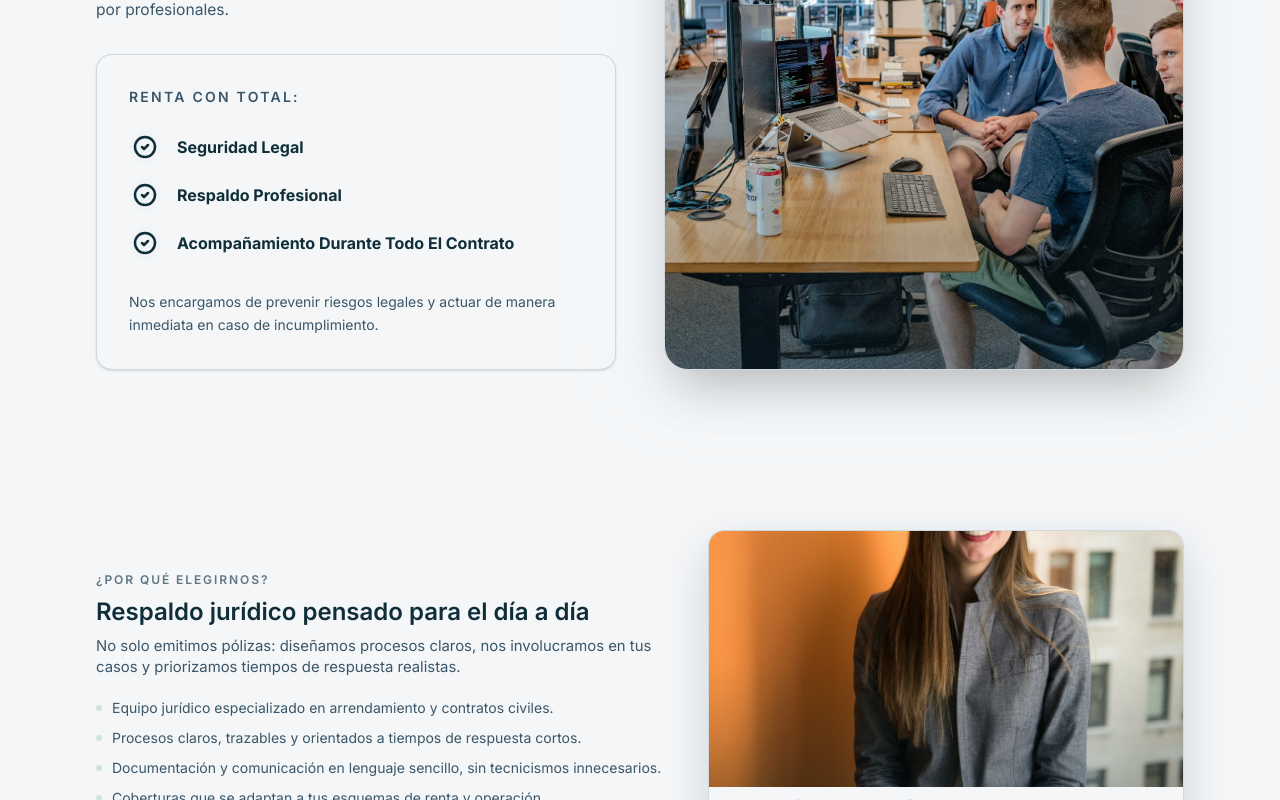
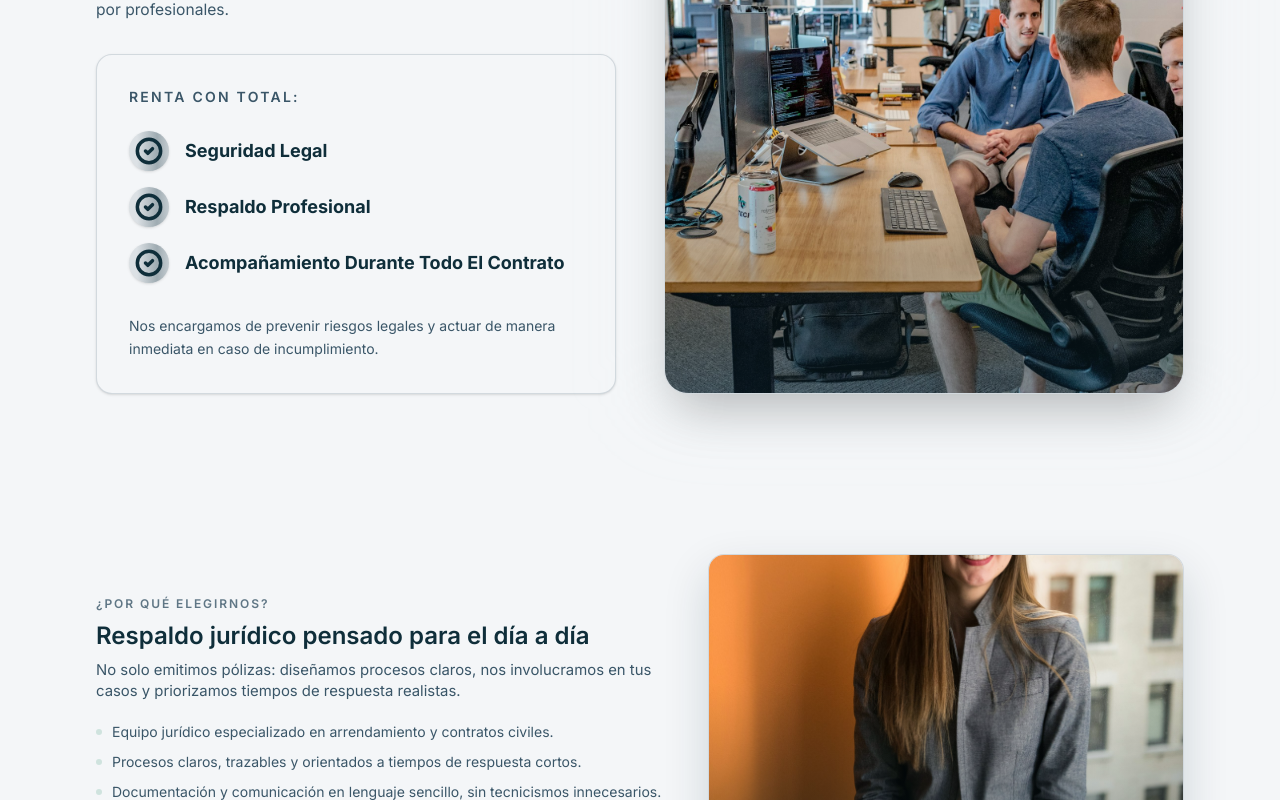
Before and after one commit to santyazuara/FortiaRent, a Next.js app: page / in a window 1280 px wide. Shown: the part 1040-1840 px from the top of the page. Built offline with nearby package versions, Linux system fonts and the light colour scheme.

Commit message:
Enhance checkmarks with shimmer effect and sync footer logo cache bust

```diff
--- a/src/components/layout/Footer.tsx
+++ b/src/components/layout/Footer.tsx
@@ -27,8 +27,8 @@ export default function Footer() {
               <Image
                 src={media.logo}
                 alt="FortiaRent"
-                width={480}
-                height={130}
+                width={400}
+                height={100}
                 className="h-32 w-auto object-contain"
               />
             </Link>
--- a/src/components/sections/ValueProp.tsx
+++ b/src/components/sections/ValueProp.tsx
@@ -45,10 +45,15 @@ export default function ValueProp() {
                                         viewport={{ once: true }}
                                         transition={{ delay: i * 0.1 }}
                                     >
-                                        <div className="flex h-8 w-8 shrink-0 items-center justify-center rounded-full bg-accent/10">
-                                            <CheckCircle2 className="h-6 w-6 text-primary" strokeWidth={2.5} />
+                                        <div className="relative flex h-10 w-10 shrink-0 items-center justify-center overflow-hidden rounded-full bg-primary/10 shadow-sm">
+                                            <motion.div
+                                                className="absolute inset-0 bg-gradient-to-r from-transparent via-primary/30 to-transparent"
+                                                animate={{ x: ["-100%", "200%"] }}
+                                                transition={{ repeat: Infinity, duration: 2, ease: "linear" }}
+                                            />
+                                            <CheckCircle2 className="relative z-10 h-7 w-7 text-primary" strokeWidth={3} />
                                         </div>
-                                        <span className="capitalize">{benefit}</span>
+                                        <span className="capitalize text-lg">{benefit}</span>
                                     </motion.li>
                                 ))}
                             </ul>
```
